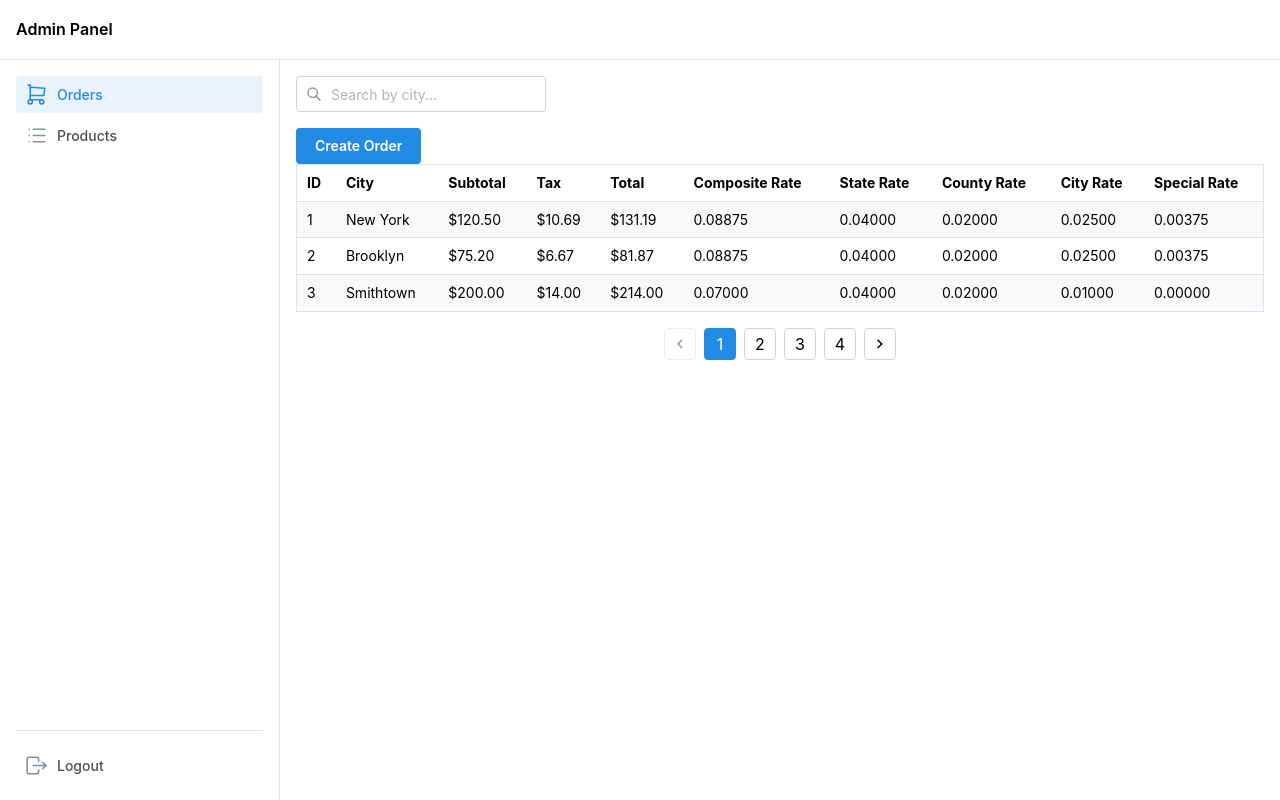
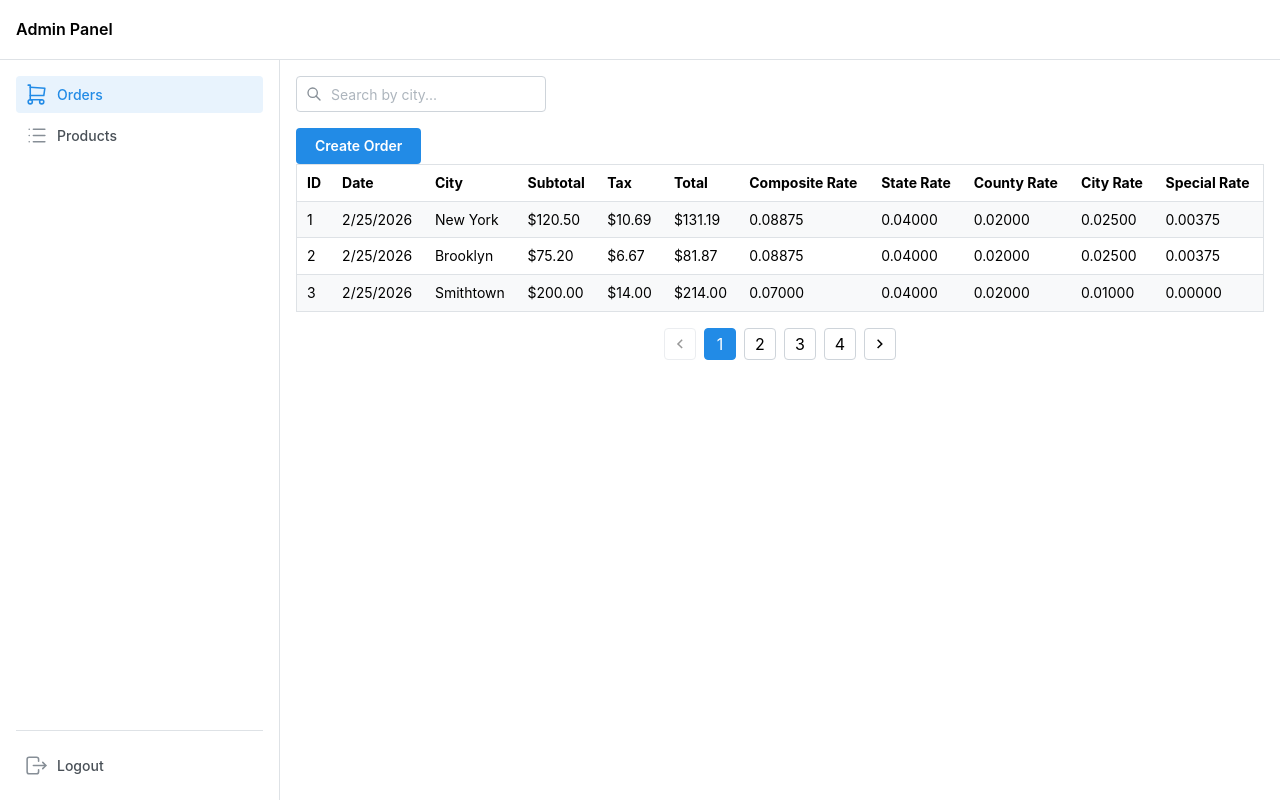
Before and after one commit to IvanMykytyn/BetterMeTestTask, a React app in the folder frontend/: page /orders in a window 1280 px wide. Built offline with nearby package versions, Linux system fonts and the light colour scheme; the HTML template or start-up script is replaced by a standard one.

Commit message:
add date

```diff
--- a/frontend/src/components/orders/OrdersTable.tsx
+++ b/frontend/src/components/orders/OrdersTable.tsx
@@ -44,6 +44,7 @@ export default function OrdersTable({ orders }: Props) {
       <Table.Thead>
         <Table.Tr>
           <Table.Th onClick={() => handleSort("id")}>ID</Table.Th>
+          <Table.Th onClick={() => handleSort("timestamp")}>Date</Table.Th>
           <Table.Th onClick={() => handleSort("city")}>City</Table.Th>
 
           <Table.Th onClick={() => handleSort("subtotal")}>Subtotal</Table.Th>
@@ -52,23 +53,15 @@ export default function OrdersTable({ orders }: Props) {
 
           <Table.Th onClick={() => handleSort("total_amount")}>Total</Table.Th>
 
-          <Table.Th onClick={() => handleSort("composite_tax_rate")}>
-            Composite Rate
-          </Table.Th>
+          <Table.Th onClick={() => handleSort("composite_tax_rate")}>Composite Rate</Table.Th>
 
-          <Table.Th onClick={() => handleSort("state_rate")}>
-            State Rate
-          </Table.Th>
+          <Table.Th onClick={() => handleSort("state_rate")}>State Rate</Table.Th>
 
-          <Table.Th onClick={() => handleSort("county_rate")}>
-            County Rate
-          </Table.Th>
+          <Table.Th onClick={() => handleSort("county_rate")}>County Rate</Table.Th>
 
           <Table.Th onClick={() => handleSort("city_rate")}>City Rate</Table.Th>
 
-          <Table.Th onClick={() => handleSort("special_rates")}>
-            Special Rate
-          </Table.Th>
+          <Table.Th onClick={() => handleSort("special_rates")}>Special Rate</Table.Th>
         </Table.Tr>
       </Table.Thead>
 
@@ -76,6 +69,7 @@ export default function OrdersTable({ orders }: Props) {
         {sorted.map((order) => (
           <Table.Tr key={order.id}>
             <Table.Td>{order.id}</Table.Td>
+            <Table.Td>{new Date(order.timestamp).toLocaleDateString("en-US")}</Table.Td>
             <Table.Td>{order.city}</Table.Td>
 
             <Table.Td>{formatCurrency(order.subtotal)}</Table.Td>
```
